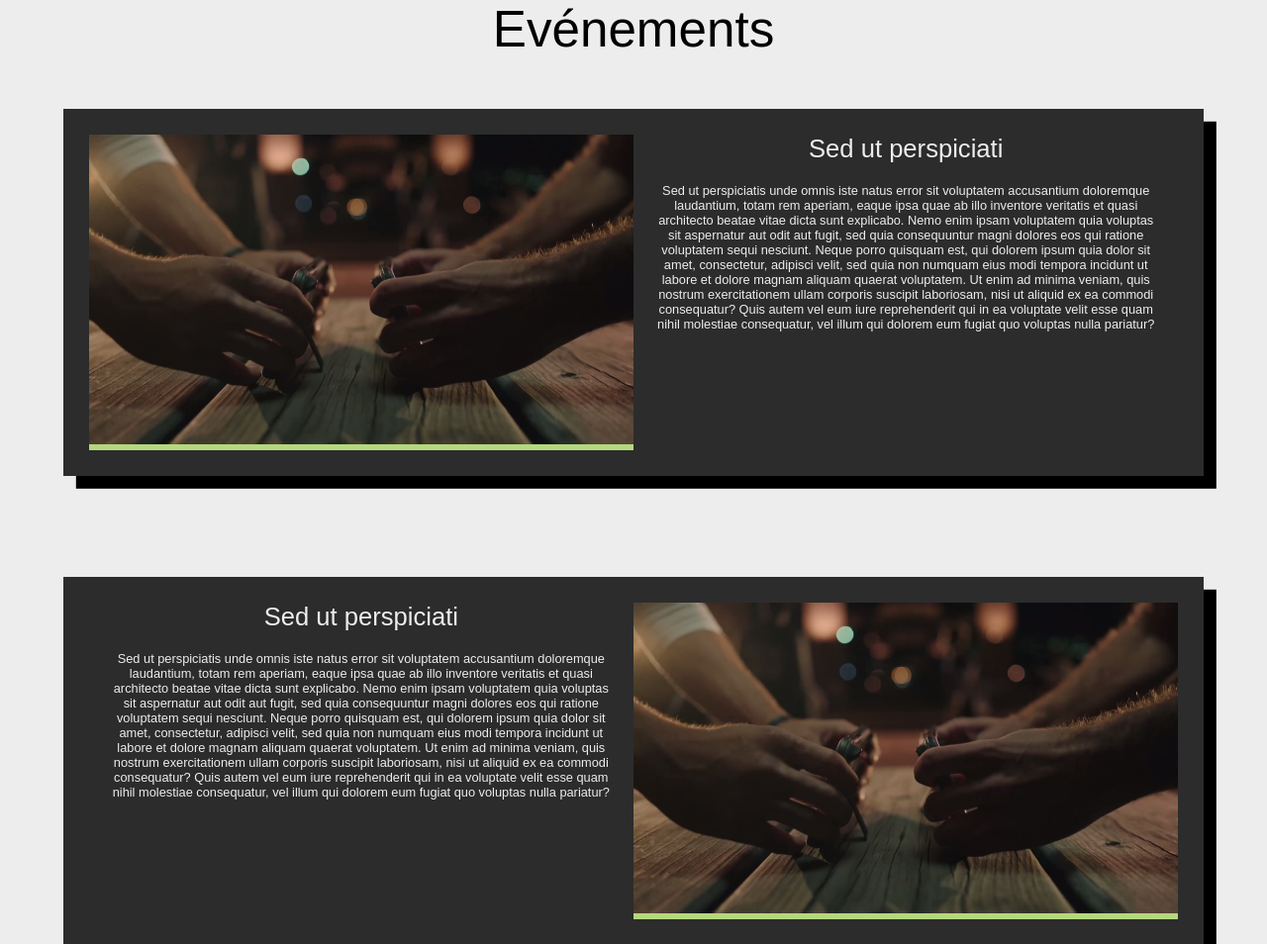
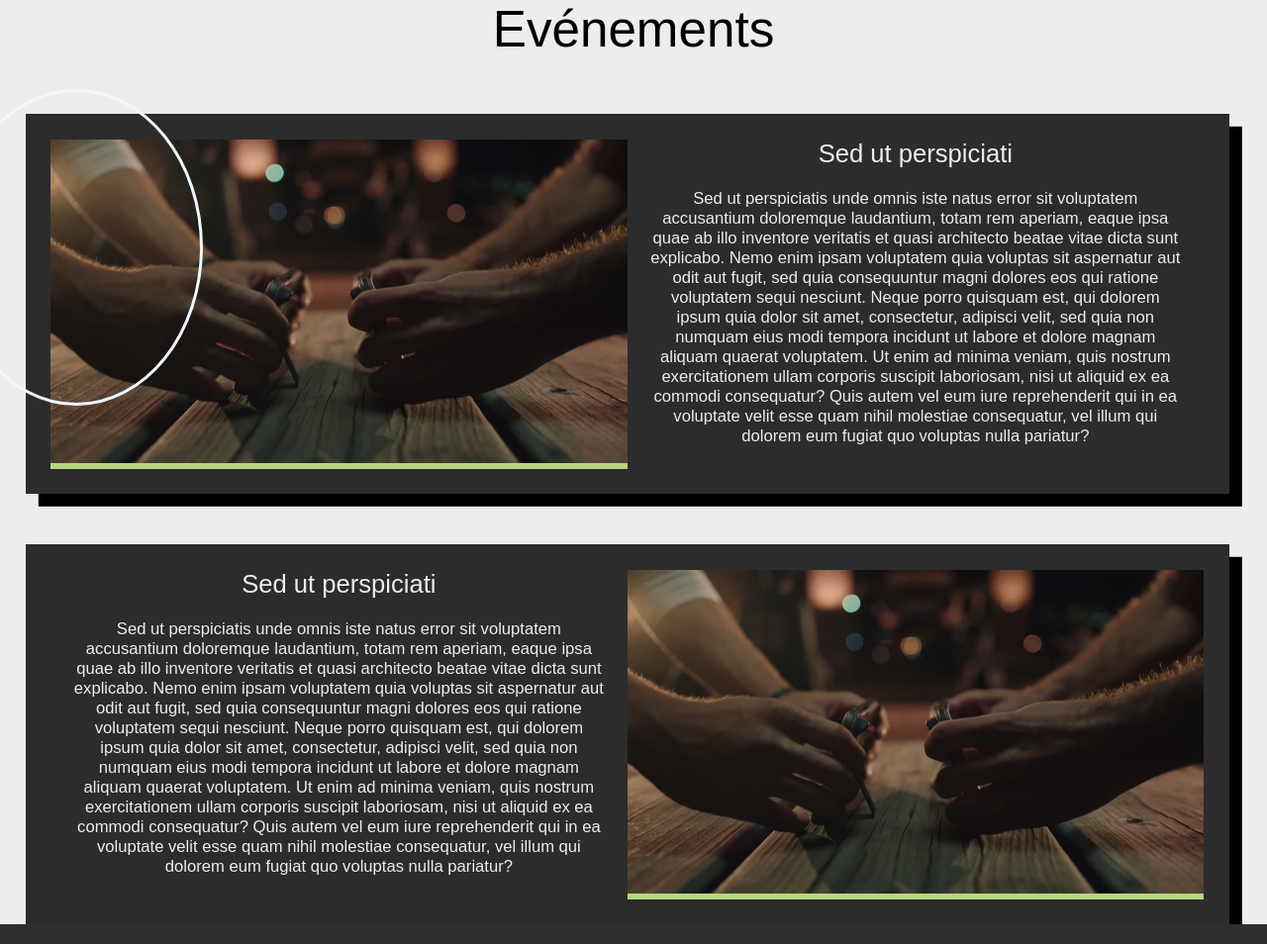
Before and after one commit to alexisVivier/site_le_try_again, a PHP site: the page made by html/site/évènements_page.html in a window 1280 px wide. Shown: the whole page at 99% size. Run offline with PHP 8.4, Linux system fonts and the light colour scheme; some web fonts are replaced.

Commit message:
evenement + corectif header

```diff
--- a/css/style.css
+++ b/css/style.css
@@ -1850,7 +1850,7 @@ section#co_boissons #co_boissonsBlock .co_boissonBlock ul {
 	color: #FFFFFF;
 }
 
-#s_header {
+#s_header header{
 	display: flex;
 	align-items: center;
 	height: 5vw
@@ -2176,10 +2176,15 @@ section#co_boissons #co_boissonsBlock .co_boissonBlock ul {
     --------debut evenements--------
     ---------------------------*/
 
-body#s_evenement
+
+#s_evenement
+{
+      background-color: #EDEDED;
+}
+
+#s_evenement body
 {
     width: 100%;
-    background-color: #EDEDED;
     display: flex;
     flex-direction: column;
     align-items: center;
@@ -2189,7 +2194,7 @@ body#s_evenement
 {
     font-size: 4vw;
     width: 100%;
-    height: 7vw;
+    height: 5vw;
     padding: inherit;
     display: flex;
     justify-content: center;
@@ -2201,9 +2206,10 @@ body#s_evenement
     display: flex;
     margin-top: 4%;
     margin-bottom: 4%;
+    margin-left: 2%;
     justify-content: space-between;
-    height: 30vw;
-    width: 90%;
+    height:30vw;
+    width: 95%;
     padding: 2%;
     background-color: #2C2C2C;
     box-shadow: 1vw 1vw 0vw ;
@@ -2225,6 +2231,7 @@ body#s_evenement
 #s_evenement .image_event
 {
     width: 50%;
+    height: 100%;
     border-bottom: solid;
     border-bottom-width:0.5vw;
     border-color: #B4D87D;
@@ -2263,7 +2270,7 @@ body#s_evenement
 
 #s_evenement .contenue_event
 {
-    font-size: 1vw;
+    font-size: 1.3vw;
     height: 100%;
     width: 100%;
     color: #EDEDED;
@@ -2273,7 +2280,17 @@ body#s_evenement
 
 }
 
-
+#s_evenement .cercle
+{
+    position: absolute;
+    width: 20%;
+    height: 40%;
+    border-radius: 50%;
+    margin-top: -4%;
+    margin-left: -8%;
+    border: solid;
+    border-color: aliceblue;
+}
 
 /*---------------------------
     --------fin evenements--------
--- a/html/site/header.html
+++ b/html/site/header.html
@@ -9,7 +9,7 @@
 
 <body id="s_header">
 	<header>
-		<div id="titre"> <img src="../../images/food-truck.svg" href="header.html" title="foodtruck" alt="foodtruck" id="logo_foodtruck" />
+		<div id="titre"> <img src="../../images/leTryAgainLogo_blackAndColor.png" href="header.html" title="foodtruck" alt="foodtruck" id="logo_foodtruck" />
 			<a id="le_try_again" href="header.html">
 				<p>Le Try Again</p>
 			</a>
--- a/html/site/évènements_page.html
+++ b/html/site/évènements_page.html
@@ -11,6 +11,8 @@
 <body id="s_evenement">
 	<div id="titre"><p> Evénements </p> </div>
     <div class="un_evenement">
+        <div class="cercle"> </div>
+        <div class="cercle2"> </div>
         <div class="image_event">
             <!-- CHANGER SRC !!!s -->
             <img title="image évènement" alt="image de l'évènement" src="../../images/switch%20local%20two%20players.jpg" href="" />
```
